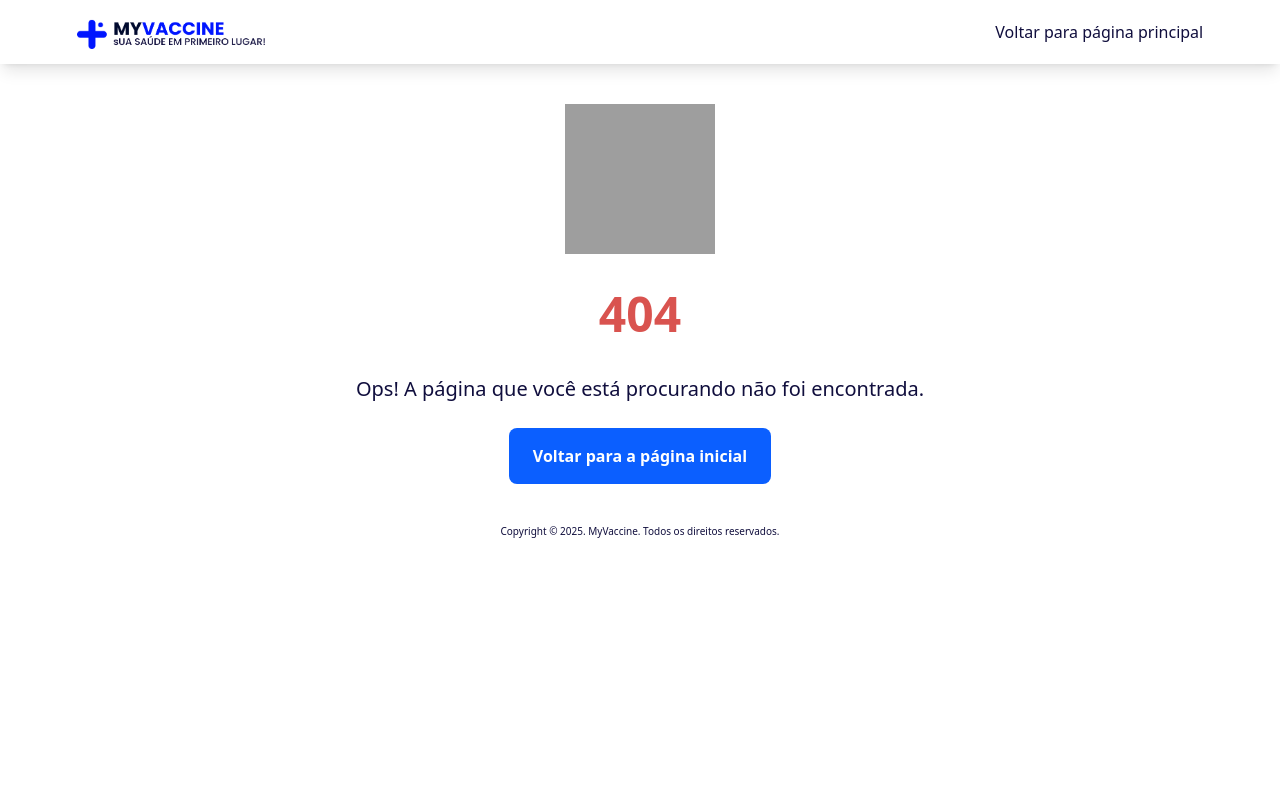
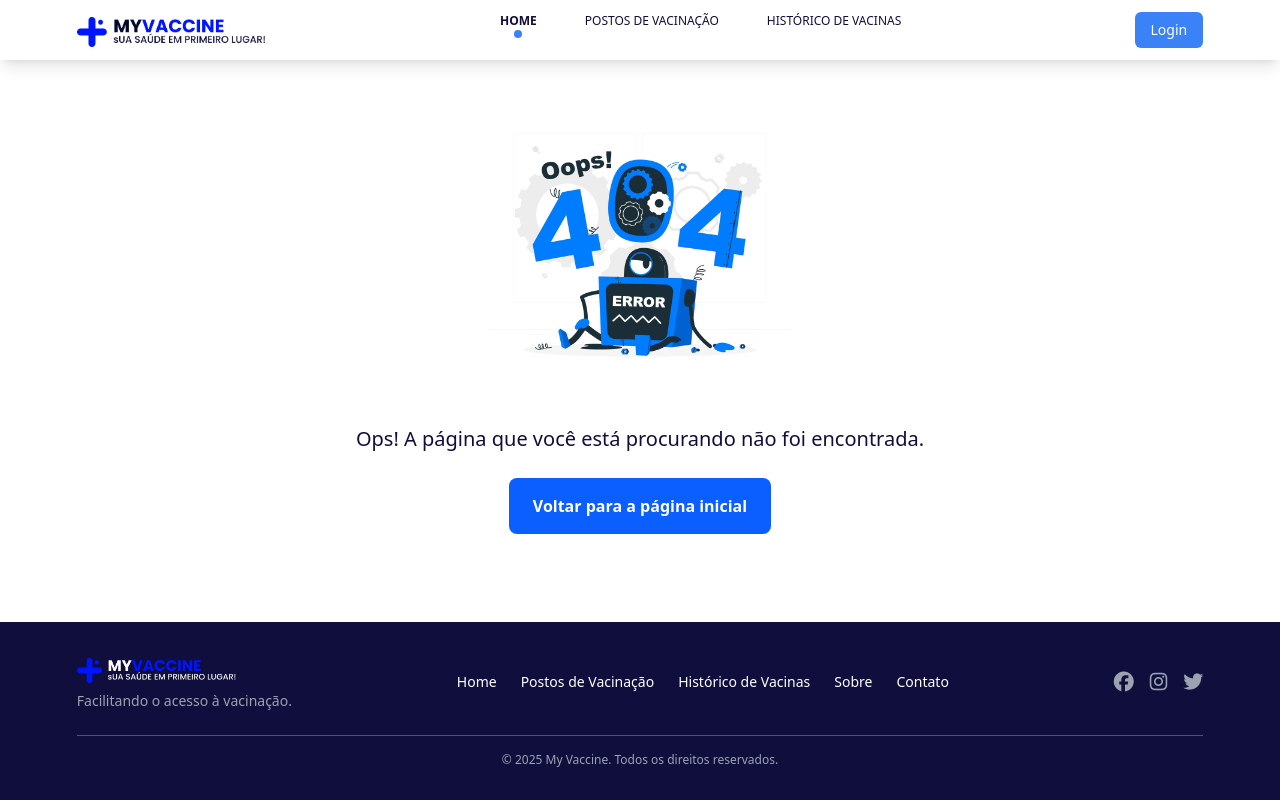
Before and after one commit to victorgustavodev/MyVaccine, a PHP site: page /pages/404.php in a window 1280 px wide. Run offline with PHP 8.4, Linux system fonts and the light colour scheme; some libraries are stand-ins or nearby versions; grey boxes are pictures that could not be loaded.

```diff
--- a/pages/404.php
+++ b/pages/404.php
@@ -1,52 +1,168 @@
+<?php
+
+session_start();
+
+if (isset($_SESSION['user_id']) && $_SESSION['user_role'] === 'admin') {
+    header('Location: ./admin');
+}
+
+?>
+
 <!DOCTYPE html>
 <html lang="pt-br">
+
 <head>
     <meta charset="UTF-8" />
     <meta name="viewport" content="width=device-width, initial-scale=1.0" />
     <script src="https://cdn.tailwindcss.com"></script>
     <link rel="stylesheet" href="style.css" />
-    <script
-      src="https://kit.fontawesome.com/c8e307d42e.js"
-      crossorigin="anonymous"
-    ></script>
-    <link
-      href="https://fonts.googleapis.com/css2?family=Roboto:wght@400;700&display=swap"
-      rel="stylesheet"
-    />
+    <script src="https://kit.fontawesome.com/c8e307d42e.js" crossorigin="anonymous"></script>
+    <link href="https://fonts.googleapis.com/css2?family=Roboto:wght@400;700&display=swap" rel="stylesheet" />
     <link rel="icon" type="image/x-icon" href="./assets/img/icon.png">
     <title>404 - Not Found</title>
 </head>
+
 <body class="overflow-x-hidden text-[#100E3D]">
 
-  <navbar class="px-[6%] h-[8vh] flex justify-between items-center shadow-lg navbar text-[#100E3D]">
-        <!-- logo -->
-        <a href="../index.php"><img src="../assets/img/logo.png" alt="logo" class="w-[190px]" /></a>
-        <!-- options -->
-        <div class="flex gap-[64px] text-[16px]">
-            <ul class="flex gap-4 transition-all duration-500 ease-in-out">
-                <li><a href="../index.php" class="hover:underline text-xs  md:text-base">Voltar para página principal</a></li>
+    <nav class="px-[6%] h-[8vh] flex justify-between items-center shadow-lg navbar text-[#100E3D] relative">
+        <a href="/"><img src="./assets/img/logo.png" alt="logo" class="md:hidden w-[190px]" /></a>
+
+
+        <!-- Desktop Menu -->
+        <div class="hidden md:block w-full">
+
+            <div class="flex w-full justify-between">
+                <a href=""><img src="./assets/img/logo.png" alt="logo" class="hidden md:block w-[190px]" /></a>
+                <ul class="flex gap-12 uppercase text-[12px] transition-all">
+                    <li class="flex flex-col items-center">
+                        <a href="" class="cursor-pointer font-semibold">home</a>
+                        <span class="w-2 h-2 bg-blue-500 rounded-full"></span>
+                    </li>
+                    <a href="./pages/posts.php" class="cursor-pointer hover:font-semibold">postos de vacinação</a>
+                    <a href="./vaccines-history.php" class="cursor-pointer hover:font-semibold">histórico de vacinas</a>
+
                 </ul>
+
+                <?php if (isset($_SESSION['cpf'])): ?>
+                <div class="flex items-center gap-4">
+                    <span class="text-gray-700 text-sm font-semibold">Olá,
+                        <?= ($_SESSION['name']); ?>
+                    </span>
+                    <a href="./routes/logout.php"
+                        class="bg-red-500 text-white px-4 py-2 text-xs md:text-sm rounded-md hover:bg-red-600 cursor-pointer">
+                        Sair
+                    </a>
                 </div>
-    </navbar>
+                <?php else: ?>
+                <a href="./pages/login.php"
+                    class="bg-blue-500 text-white px-4 py-2 text-xs md:text-sm rounded-md hover:bg-blue-600 cursor-pointer">
+                    Login
+                </a>
+                <?php endif; ?>
+
+            </div>
+        </div>
+
+        <!-- Mobile Menu Button -->
+        <button class="block md:hidden" onclick="toggleMenu()">
+            <i class="fa-solid fa-bars text-xl"></i>
+        </button>
+
+        <!-- Mobile Menu -->
+        <div id="mobileMenu"
+            class="hidden absolute top-[8vh] left-0 w-full bg-white shadow-md md:hidden flex flex-col items-center p-4">
+            <ul class="flex flex-col items-center gap-4 text-[14px]">
+                <li class="cursor-pointer font-semibold"><a href="#">Home</a></li>
+                <li class="cursor-pointer hover:font-semibold"><a href="./pages/posts.php">Postos de Vacinação</a></li>
+                <li class="cursor-pointer hover:font-semibold">Histórico de Vacinas</li>
+                <li class="cursor-pointer hover:font-semibold">Sobre</li>
+            </ul>
+            <div class="mt-4">
+                <?php if(isset($_SESSION['cpf'])): ?>
+                <a href="./routes/logout.php"
+                    class="bg-red-500 text-white px-4 py-2 text-sm rounded-md hover:bg-red-600 cursor-pointer">
+                    Sair
+                </a>
+                <?php else: ?>
+                <a href="./pages/login.php"
+                    class="bg-blue-500 text-white px-4 py-2 text-sm rounded-md hover:bg-blue-600 cursor-pointer">
+                    Login
+                </a>
+                <?php endif; ?>
+            </div>
+        </div>
+    </nav>
 
     <main class="w-full flex items-center flex-col">
         <section class="max-w-[1200px] flex flex-col items-center gap-6 my-10 text-center">
             <figure>
-          <img src="../assets/img/zeGotinha.png" class="w-[150px] h-[150px]" alt="Imagem do Zé Gotinha triste" />
+                <img src="./assets/img/404.jpg" class="hidden md:block md:w-[300px]" alt="Imagem do Zé Gotinha triste" />
             </figure>
-        <h1 class="text-[48px] font-bold text-[#d9534f] uppercase">404</h1>
+
             <p class="text-[20px]">Ops! A página que você está procurando não foi encontrada.</p>
-        <a href="../index.php"
+            <a href="./index.php"
                 class="bg-[#0B5FFF] text-white text-center font-semibold py-4 px-6 rounded-lg hover:bg-[#074DD2] cursor-pointer">
                 Voltar para a página inicial
             </a>
         </section>
     </main>
 
-    <footer class="w-full text-center text-[10px]">
-      Copyright © 2025. MyVaccine. Todos os direitos reservados.
+    <footer class=" bg-[#100E3D] text-white py-8 md:mt-12 px-[6%]">
+        <div class="container mx-auto flex flex-col md:flex-row justify-between items-center">
+            <!-- Logo e Nome -->
+            <div class="flex flex-col items-center md:items-start">
+                <img src="./assets/img/logo-white.png" alt="Logo My Vaccine" class="w-40 mb-2">
+                <p class="text-sm text-gray-400">Facilitando o acesso à vacinação.</p>
+            </div>
+
+            <!-- Links -->
+            <div class="flex flex-wrap justify-center gap-6 mt-6 md:mt-0">
+                <a href="./index.php" class="text-sm hover:underline">Home</a>
+                <a href="./pages/posts.php" class="text-sm hover:underline">Postos de Vacinação</a>
+                <a href="./pages/historico.php" class="text-sm hover:underline">Histórico de Vacinas</a>
+                <a href="./pages/sobre.php" class="text-sm hover:underline">Sobre</a>
+                <a href="./pages/contato.php" class="text-sm hover:underline">Contato</a>
+            </div>
+
+            <!-- Redes Sociais -->
+            <div class="flex gap-4 mt-6 md:mt-0">
+                <a href="#" class="text-gray-400 hover:text-white text-xl"><i class="fab fa-facebook"></i></a>
+                <a href="#" class="text-gray-400 hover:text-white text-xl"><i class="fab fa-instagram"></i></a>
+                <a href="#" class="text-gray-400 hover:text-white text-xl"><i class="fab fa-twitter"></i></a>
+            </div>
+        </div>
+
+        <!-- Direitos Autorais -->
+        <div class="text-center text-gray-400 text-xs mt-6 border-t border-gray-600 pt-4">
+            &copy; 2025 My Vaccine. Todos os direitos reservados.
+        </div>
+
     </footer>
+
 
     <script src="../../assets/js/script.js"></script>
 </body>
+
 </html>
+
+<style>
+html,
+body {
+    height: 100%;
+}
+
+body {
+    display: flex;
+    flex-direction: column;
+}
+
+main {
+    flex-grow: 1;
+}
+</style>
+
+<script>
+function toggleMenu() {
+    document.getElementById('mobileMenu').classList.toggle('hidden');
+}
+</script>
--- a/pages/posts.php
+++ b/pages/posts.php
@@ -57,11 +57,13 @@ if ($posts) {
                         <a href="../index.php" class="cursor-pointer">home</a>
                     </li>
                     <li class="flex flex-col items-center">
-                        <a href="./pages/posts.php" class="cursor-pointer font-semibold">postos de vacinação</a>
+                        <a href="./posts.php" class="cursor-pointer font-semibold">postos de vacinação</a>
                         <span class="w-2 h-2 bg-blue-500 rounded-full"></span>
                     </li>
                     <li class="cursor-pointer hover:font-semibold">
-                        <a href="./vaccines.php" class="cursor-pointer">Histórico de vacinas</a>
+                        <a href="./vaccines-history.php" class="cursor-pointer hover:font-semibold">histórico de
+                            vacinas</a>
+
                     </li>
                 </ul>
 
--- a/pages/register.php
+++ b/pages/register.php
@@ -95,7 +95,7 @@ if ($_SERVER['REQUEST_METHOD'] == 'POST') {
                         <span class="w-2 h-2 bg-blue-500 rounded-full"></span>
                     </li>
                     <li><a href="./posts.php" class="cursor-pointer hover:font-semibold">postos de vacinação</a></li>
-                    <li class="cursor-pointer hover:font-semibold"><a href="./vaccines.php">histórico de vacinas</a>
+                    <a href="./vaccines-history.php" class="cursor-pointer hover:font-semibold">histórico de vacinas</a>
                     </li>
                 </ul>
 
```
Also changed, not shown: index.php (+8 -4 lines), pages/vaccines.php (+5 -3 lines), .htaccess (added), assets/img/404.jpg (added). Lines whose indentation alone changed are shown as unchanged.
